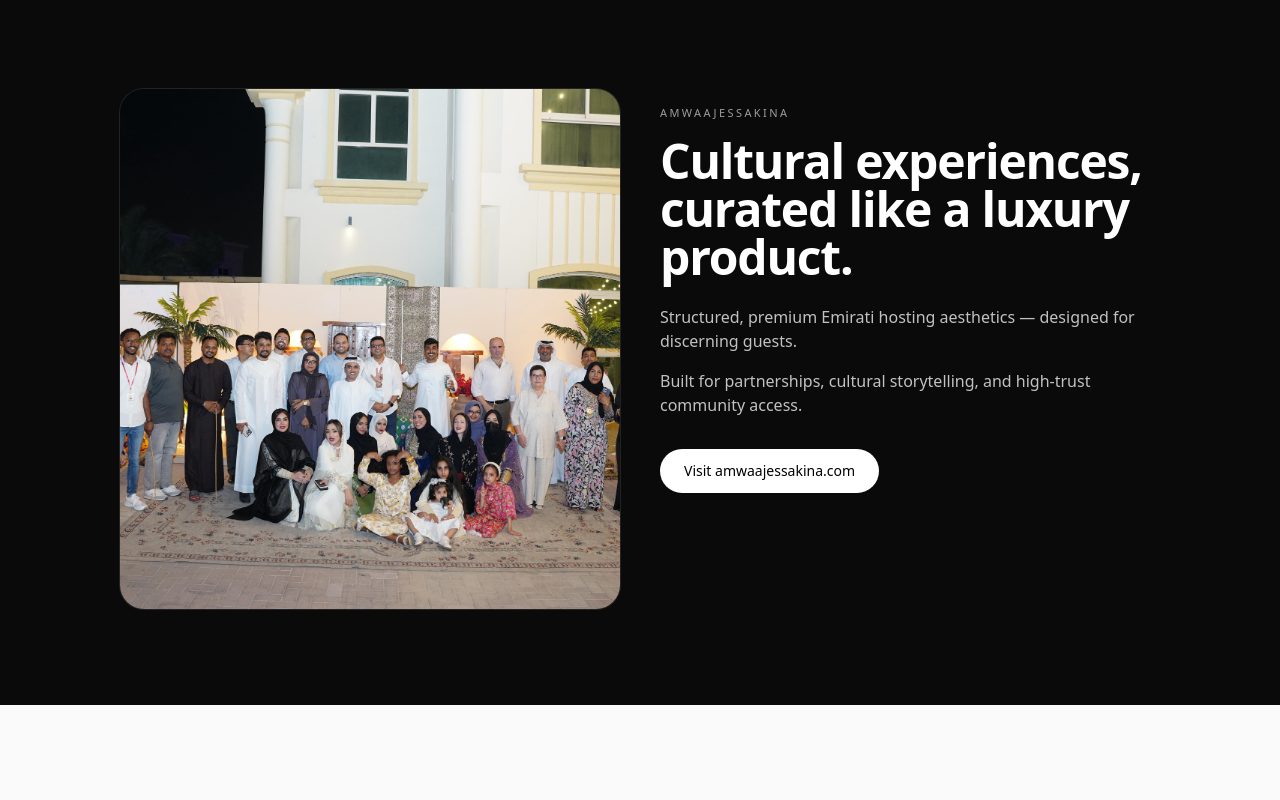
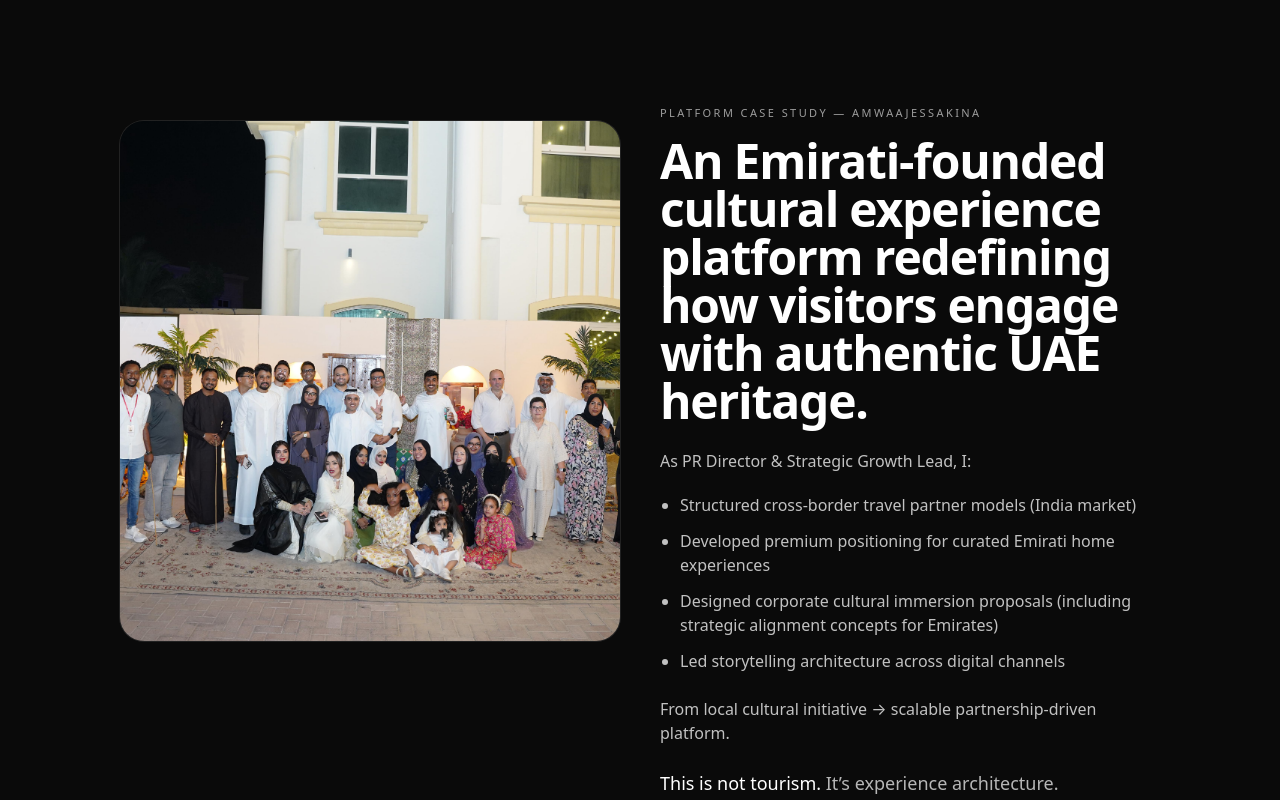
Before and after one commit to vishnukantr/vishnukantr.com, a Next.js app: page / in a window 1280 px wide. Shown: the part 3520-4320 px from the top of the page. Built offline with nearby package versions, Linux system fonts and the light colour scheme.

Commit message:
Update page.js

```diff
--- a/app/page.js
+++ b/app/page.js
@@ -259,32 +259,48 @@
     </div>
   </div>
 </section>
-      {/* AMWAAJESSAKINA */}
-     <section id="amwaajessakina" className="bg-neutral-950 text-white">
+      {/* PLATFORM CASE STUDY — AMWAAJESSAKINA */}
+<section id="amwaajessakina" className="bg-neutral-950 text-white">
   <div className="mx-auto max-w-6xl px-6 md:px-10 lg:px-14 py-16 md:py-24">
     <div className="grid md:grid-cols-2 gap-10 items-start">
 
       {/* LEFT — IMAGE */}
-      <div className="rounded-3xl overflow-hidden bg-white/5 ring-1 ring-white/10">
+      <motion.div className="rounded-3xl overflow-hidden bg-white/5 ring-1 ring-white/10" style={{ y: amwaajImgY }}>
         <img
           src={AMWAAJ_IMAGE}
           alt="Amwaajessakina premium visual"
           className="w-full h-[280px] md:h-[520px] object-cover"
         />
-      </div>
+      </motion.div>
 
       {/* RIGHT — TEXT */}
       <div className="md:pt-4">
-        <p className="text-[11px] tracking-[0.22em] uppercase text-white/60">Amwaajessakina</p>
+        <p className="text-[11px] tracking-[0.22em] uppercase text-white/60">
+          Platform Case Study — Amwaajessakina
+        </p>
 
         <h2 className="mt-4 text-3xl md:text-5xl font-semibold tracking-tight leading-[1.05]">
-          Cultural experiences, curated like a luxury product.
+          An Emirati-founded cultural experience platform redefining how visitors engage with authentic UAE heritage.
         </h2>
 
-        <div className="mt-6 space-y-4 text-white/75">
-          <p>Structured, premium Emirati hosting aesthetics — designed for discerning guests.</p>
-          <p>Built for partnerships, cultural storytelling, and high-trust community access.</p>
-        </div>
+        <p className="mt-6 text-white/75">
+          As PR Director & Strategic Growth Lead, I:
+        </p>
+
+        <ul className="mt-5 space-y-3 text-white/75 list-disc pl-5">
+          <li>Structured cross-border travel partner models (India market)</li>
+          <li>Developed premium positioning for curated Emirati home experiences</li>
+          <li>Designed corporate cultural immersion proposals (including strategic alignment concepts for Emirates)</li>
+          <li>Led storytelling architecture across digital channels</li>
+        </ul>
+
+        <p className="mt-6 text-white/75">
+          From local cultural initiative → scalable partnership-driven platform.
+        </p>
+
+        <p className="mt-6 text-lg font-medium">
+          This is not tourism. <span className="text-white/70">It’s experience architecture.</span>
+        </p>
 
         <a
           href="https://amwaajessakina.com"
@@ -299,7 +315,6 @@
     </div>
   </div>
 </section>
-
       {/* CV DOWNLOAD */}
       <section id="cv" className="py-24 md:py-32 px-6 md:px-10 lg:px-14 bg-neutral-50">
         <div className="mx-auto max-w-6xl">
```
